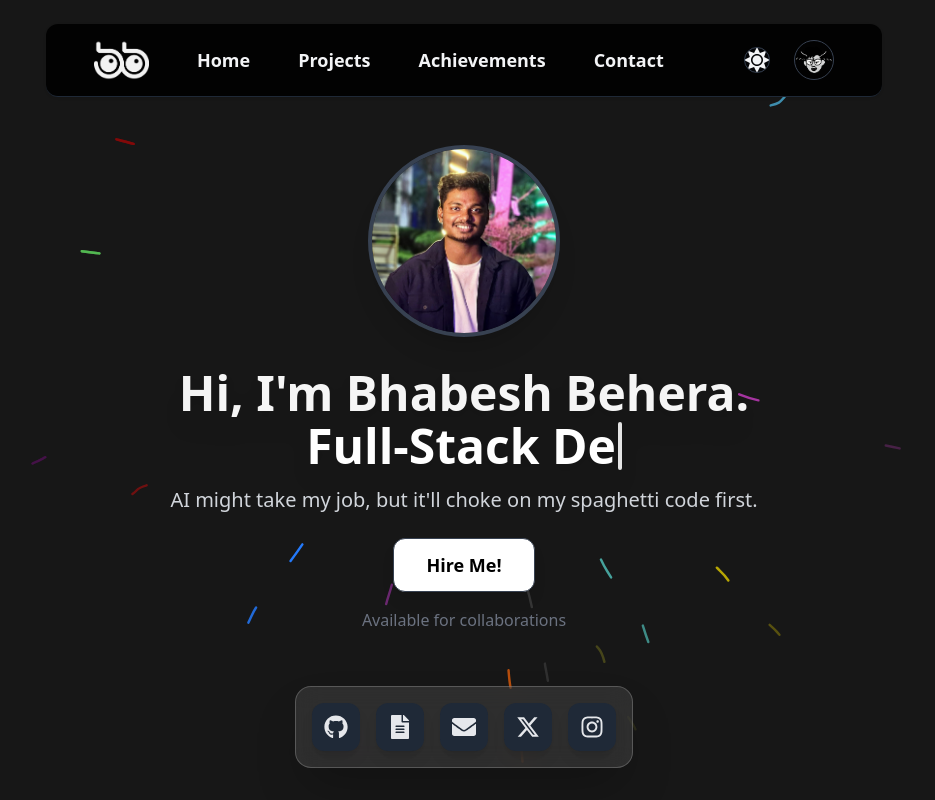
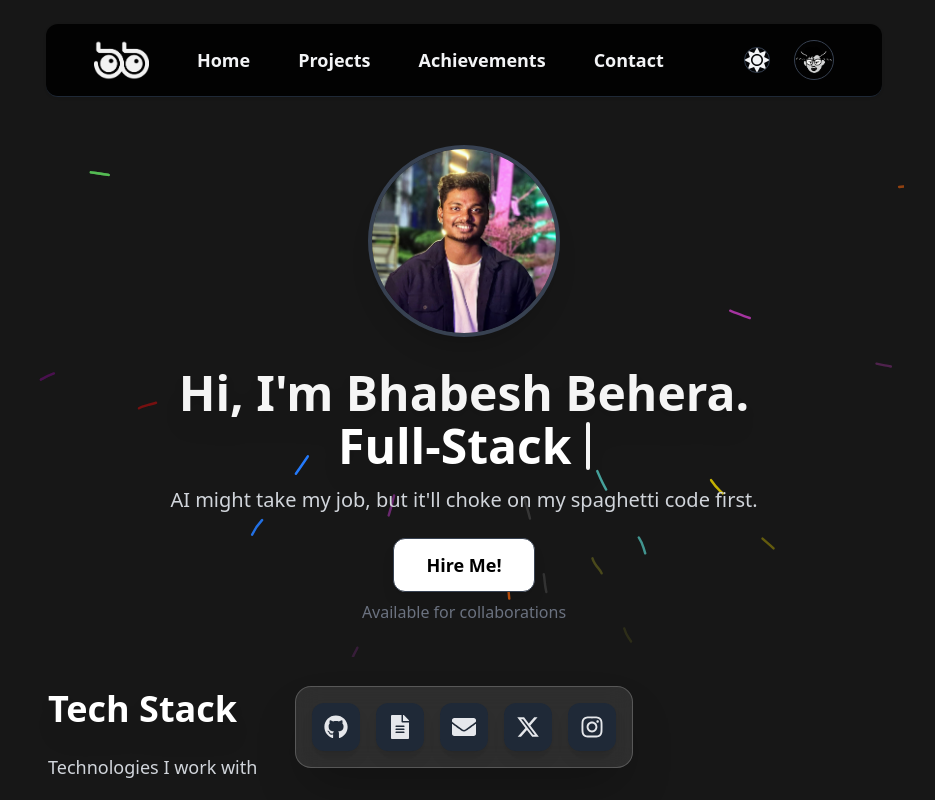
Before and after one commit to Bhuvilol/Portfolio, a React (Vite) app: page / in a window 1280 px wide. Shown: the top 800 px of the page, without its empty margins (176-1111 px from the left). Built offline with nearby package versions, Linux system fonts and the light colour scheme.

Commit message:
alignment

```diff
--- a/src/components/TechStackTrain.jsx
+++ b/src/components/TechStackTrain.jsx
@@ -26,7 +26,7 @@ const TechStackTrain = () => {
   const gapBetweenTrains = 350; // Increased gap to prevent overlap between Docker and ReactJS
 
   return (
-    <section className="pt-8 pb-8 overflow-hidden mt-4">
+    <section className="pt-8 pb-8 overflow-hidden mt-0">
       <div className="max-w-7xl mx-auto px-6">
         <div className="mb-8">
           <h2 className="text-3xl md:text-4xl font-extrabold mb-6 text-black dark:text-white text-left drop-shadow-xl">
--- a/src/index.css
+++ b/src/index.css
@@ -2,11 +2,78 @@
 @tailwind components;
 @tailwind utilities;
 
+/* Browser-specific fixes for consistent rendering */
+* {
+  box-sizing: border-box;
+}
+
 html {
   transition: background-color 0.5s, color 0.5s;
+  /* Ensure consistent viewport height calculation */
+  height: 100%;
 }
+
 body, #root, .min-h-screen {
   transition: background-color 0.5s, color 0.5s;
+  /* Ensure consistent height calculation */
+  min-height: 100vh;
+  min-height: 100dvh; /* Dynamic viewport height for mobile browsers */
+}
+
+/* Fix for Edge/Chrome differences */
+@supports (-webkit-appearance: none) {
+  /* Chrome/Safari specific */
+  body {
+    -webkit-font-smoothing: antialiased;
+    -moz-osx-font-smoothing: grayscale;
+  }
+}
+
+/* Edge-specific fixes */
+@supports (-ms-ime-align: auto) {
+  /* Edge specific */
+  body {
+    -ms-text-size-adjust: 100%;
+    -webkit-text-size-adjust: 100%;
+  }
+
+  /* Fix for Edge flexbox issues */
+  .flex {
+    display: -ms-flexbox;
+    display: flex;
+  }
+
+  .flex-col {
+    -ms-flex-direction: column;
+    flex-direction: column;
+  }
+
+  .items-center {
+    -ms-flex-align: center;
+    align-items: center;
+  }
+
+  .justify-start {
+    -ms-flex-pack: start;
+    justify-content: flex-start;
+  }
+}
+
+/* Ensure consistent spacing */
+.flex {
+  display: flex;
+}
+
+.flex-col {
+  flex-direction: column;
+}
+
+.items-center {
+  align-items: center;
+}
+
+.justify-start {
+  justify-content: flex-start;
 }
 
 @keyframes pulse-slow {
--- a/src/pages/Home.jsx
+++ b/src/pages/Home.jsx
@@ -3,7 +3,7 @@ import FlipWords from '../components/FlipWords';
 import { BackgroundLines } from '../components/ui/background-lines';
 
 const Home = () => (
-  <BackgroundLines className="h-[90vh] flex flex-col justify-start items-center pt-12 pb-0">
+  <BackgroundLines className="h-[70vh] flex flex-col justify-start items-center pt-12 pb-0">
     <div className="relative z-20 flex flex-col items-center">
       <img src="/profile.jpg" alt="Bhabesh Behera" className="w-48 h-48 rounded-full border-4 border-gray-300 dark:border-gray-700 mb-8 shadow-xl object-cover relative z-30" />
       <h1 className="text-4xl md:text-5xl font-extrabold mb-4 text-center leading-tight drop-shadow-xl relative z-20">Hi, I'm Bhabesh Behera.<br />
@@ -14,7 +14,7 @@ const Home = () => (
       <p className="text-lg md:text-xl text-gray-700 dark:text-gray-300 mb-6 text-center max-w-2xl font-medium relative z-20">AI might take my job, but it'll choke on my spaghetti code first.</p>
       <a
         href="#contact"
-        className="inline-block px-8 py-3 bg-black dark:bg-white text-white dark:text-black rounded-xl font-bold shadow-lg hover:bg-gray-900 dark:hover:bg-gray-200 transition mb-4 text-lg border border-gray-300 dark:border-gray-700 relative z-20"
+        className="inline-block px-8 py-3 bg-black dark:bg-white text-white dark:text-black rounded-xl font-bold shadow-lg hover:bg-gray-900 dark:hover:bg-gray-200 transition mb-2 text-lg border border-gray-300 dark:border-gray-700 relative z-20"
         onClick={(e) => {
           e.preventDefault();
           document.getElementById('contact').scrollIntoView({
```
